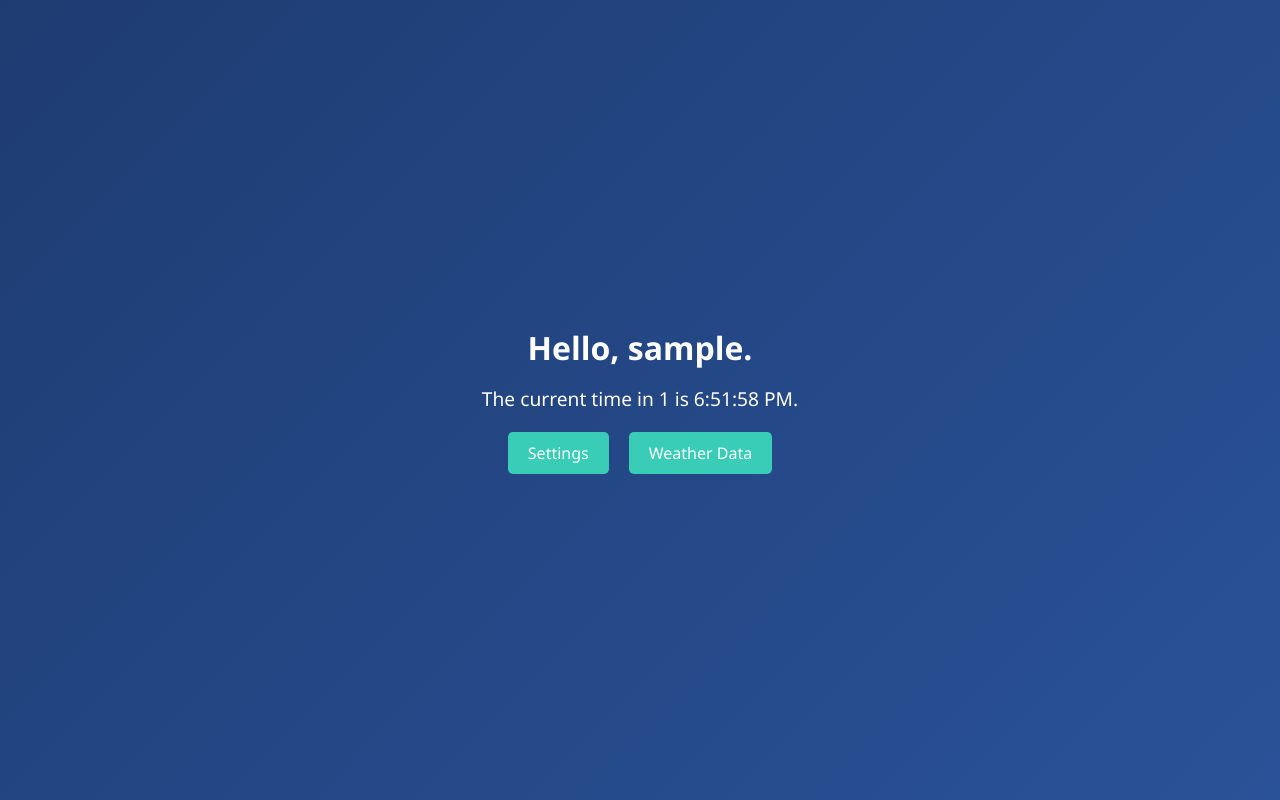
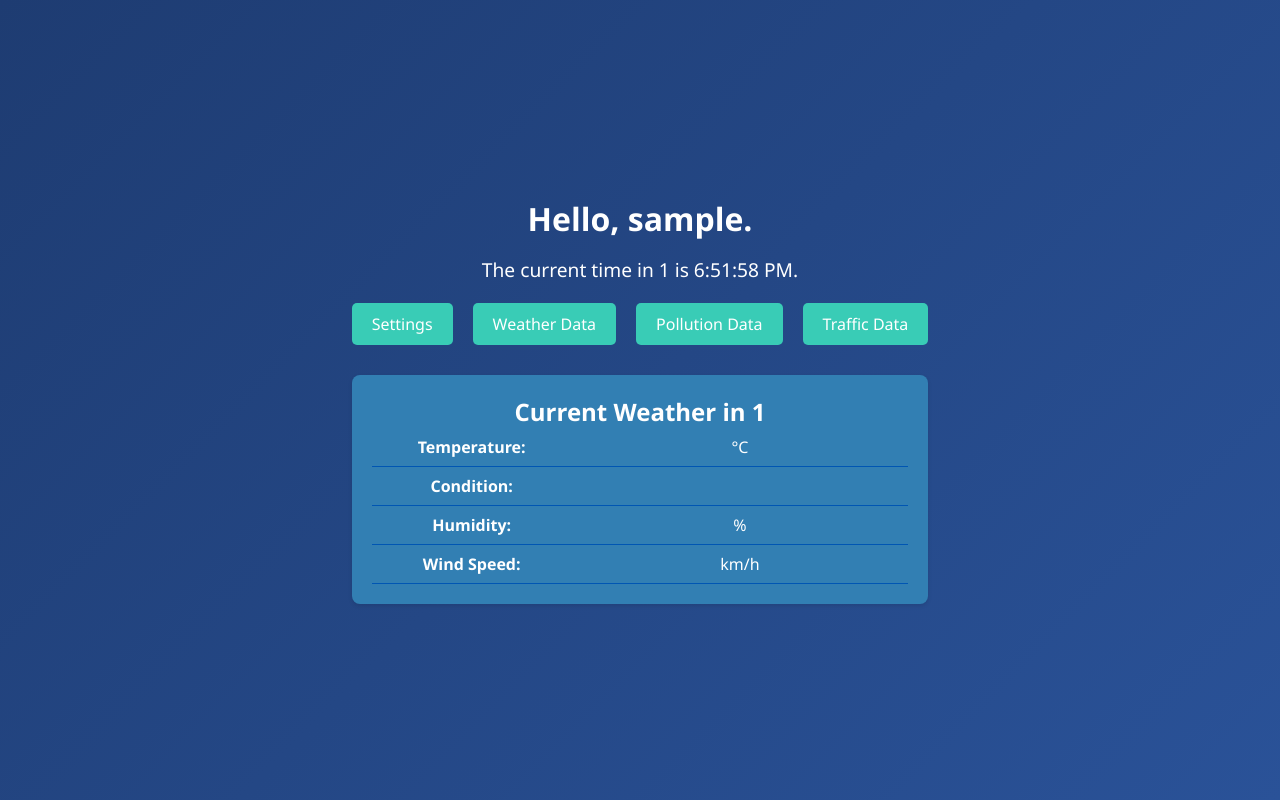
Before and after one commit to knangia04/CitySmart, a Flask app: page /homepage in a window 1280 px wide. Run offline with Flask 3, Linux system fonts and the light colour scheme; the visitor is signed in with stand-in values (Sample User, id 1); data comes from the database, SQL or seed files in the repository; both versions use the stored data as it was after the commit; data that the repository does not hold is empty.

Commit message:
pls pls pls pls pretty pls

```diff
--- a/app.py
+++ b/app.py
@@ -5,6 +5,7 @@ from models import init_db, add_user, get_user_by_username, check_password
 from datetime import datetime
 import pytz
 import sqlite3
+import weather_api
 
 # from routes.user_routes import user_bp
 from routes.settings_routes import settings_bp
@@ -61,7 +62,10 @@ def homepage():
             WHERE W.Location = ?
             GROUP BY W.Location
         """, (location,))
+
         result = cursor.fetchone()
+        curr_temp, curr_condition, curr_humidity, curr_wind = weather_api.getCurrWeather(location)
+
         if result:
             avg_stats = {
                 'Location': result[0],
@@ -82,7 +86,11 @@ def homepage():
         username=username,
         location=location,
         current_time=current_time,
-        avg_stats=avg_stats
+        avg_stats=avg_stats,
+        curr_temp=curr_temp,
+        curr_condition=curr_condition,
+        curr_humidity=curr_humidity,
+        curr_windspeed = curr_wind
     )
 
 @app.route('/login', methods=['POST'])
--- a/templates/homepage.html
+++ b/templates/homepage.html
@@ -8,10 +8,17 @@
     <style>
         .stats-container {
             margin-top: 30px;
+            display: flex;
+            gap: 20px;
+            flex-wrap: wrap; /* Ensures responsive layout */
+        }
+        .stats-box {
+            flex: 1 1 calc(50% - 20px); /* Two boxes per row with spacing */
             padding: 20px;
             background-color: #327fb3;  /* Light blue background */
             border-radius: 8px;
-            box-shadow: 0 2px 4px rgba(0,0,0,0.1);
+            box-shadow: 0 2px 4px rgba(0, 0, 0, 0.1);
+            min-width: 300px; /* Minimum width for smaller screens */
         }
         .stats-table {
             width: 100%;
@@ -35,10 +42,36 @@
         <nav class="navigation-menu">
             <a href="{{ url_for('settings.settings') }}" class="nav-link">Settings</a>
             <a href="{{ url_for('weather.weather_data') }}" class="nav-link">Weather Data</a>
+            <a href="{{ url_for('pollution.pollution_data') }}" class="nav-link">Pollution Data</a>
+            <a href="{{ url_for('traffic.traffic_data') }}" class="nav-link">Traffic Data</a>
         </nav>
 
+        <div class="stats-container">
+            <!-- Current Weather Box -->
+            <div class="stats-box">
+                <h2>Current Weather in {{ location }}</h2>
+                <table class="stats-table">
+                    <tr>
+                        <td>Temperature:</td>
+                        <td>{{ curr_temp }}°C</td>
+                    </tr>
+                    <tr>
+                        <td>Condition:</td>
+                        <td>{{ curr_condition }}</td>
+                    </tr>
+                    <tr>
+                        <td>Humidity:</td>
+                        <td>{{ curr_humidity }}%</td>
+                    </tr>
+                    <tr>
+                        <td>Wind Speed:</td>
+                        <td>{{ curr_windspeed }} km/h</td>
+                    </tr>
+                </table>
+            </div>
+
         {% if avg_stats %}
-        <div class="stats-container">
+        <div class="stats-box">
             <h2>Weather and Pollution in {{ location }}</h2>
             <table class="stats-table">
                 <tr>
@@ -81,76 +114,3 @@
     </script>
 </body>
 </html>
-<!-- <!DOCTYPE html>
-<html lang="en">
-<head>
-    <meta charset="UTF-8">
-    <meta name="viewport" content="width=device-width, initial-scale=1.0">
-    <title>Homepage</title>
-    <link rel="stylesheet" href="{{ url_for('static', filename='css/styles.css') }}">
-</head>
-<body>
-    <div class="homepage-container">
-        <h1>Hello, {{ username }}.</h1>
-        <p>The current time in {{ location }} is <span id="current-time">{{ current_time }}</span>.</p>
-
-        <nav class="navigation-menu">
-            <a href="{{ url_for('settings.settings') }}" class="nav-link">Settings</a>
-            <a href="{{ url_for('weather.weather_data') }}" class="nav-link">Weather Data</a>
-
-        </nav>
-    </div>
-
-    <script>
-        function updateTime() {
-            const timeElement = document.getElementById('current-time');
-            const options = {
-                timeZone: "America/Los_Angeles",
-                hour: 'numeric',
-                minute: 'numeric',
-                second: 'numeric',
-                hour12: true
-            };
-            const formatter = new Intl.DateTimeFormat("en-US", options);
-            const currentTime = formatter.format(new Date());
-            timeElement.textContent = currentTime;
-        }
-
-        setInterval(updateTime, 1000);
-    </script>
-</body>
-</html> -->
-<!-- <!DOCTYPE html>
-<html lang="en">
-<head>
-    <meta charset="UTF-8">
-    <meta name="viewport" content="width=device-width, initial-scale=1.0">
-    <title>Homepage</title>
-    <link rel="stylesheet" href="{{ url_for('static', filename='css/styles.css') }}">
-</head>
-<body>
-    <div class="homepage-container">
-        <h1>Hello, {{ username }}.</h1>
-        <p>The current time in {{ location }} is <span id="current-time">{{ current_time }}</span>.</p>
-    </div>
-    <script>
-        // Function to update the time every second
-        function updateTime() {
-            const timeElement = document.getElementById('current-time');
-            const options = {
-                timeZone: "America/Los_Angeles",
-                hour: 'numeric',
-                minute: 'numeric',
-                second: 'numeric',
-                hour12: true
-            };
-            const formatter = new Intl.DateTimeFormat("en-US", options);
-            const currentTime = formatter.format(new Date());
-            timeElement.textContent = currentTime;
-        }
-
-        // Update time every second
-        setInterval(updateTime, 1000);
-    </script>
-</body>
-</html> -->
--- /dev/null
+++ b/weather_api.py
@@ -0,0 +1,17 @@
+import requests
+# API_KEY = "c2d5c03c8cb24864968192327240812"
+
+def getCurrWeather(loc):
+    API_KEY = "c2d5c03c8cb24864968192327240812"
+    location = loc
+    # Construct the API URL
+    url = f"http://api.weatherapi.com/v1/current.json?key={API_KEY}&q={location}"
+    response = requests.get(url)
+    if response.status_code == 200:
+        data = response.json()
+        current_weather = data['current']
+
+        return current_weather['temp_c'], current_weather['condition']['text'], current_weather['humidity'], current_weather['wind_kph']
+    else:
+        #print(f"Error: Unable to fetch weather data. Status Code: {response.status_code}")
+        return None
```
Also changed, not shown: routes/weather_routes.py (+34 -20 lines), instance/database.db, templates/pollution-data.html (line endings or trailing spaces).
